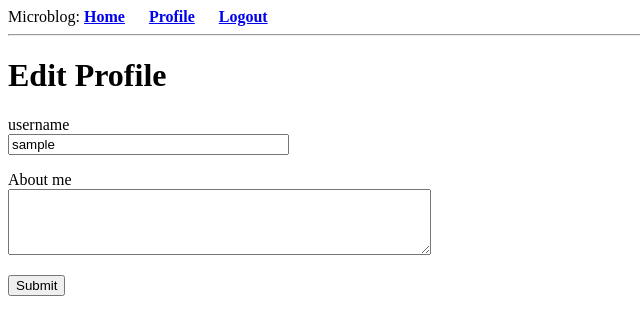
After one commit to Anikets3103/FLASK2.0, a Flask app: page /edit_profile in a window 1280 px wide. The commit adds this page. Shown: the top 335 px of the page, without its empty margins (0-640 px from the left). Run offline with Flask 3, Linux system fonts and the light colour scheme; the visitor is signed in with stand-in values (Sample User, id 1); data comes from the database, SQL or seed files in the repository; both versions use the stored data as it was after the commit.

Commit message:
add user profile features and update templates

```diff
--- a/app/__init__.py
+++ b/app/__init__.py
@@ -12,7 +12,7 @@ migrate = Migrate(app, db)
 from flask_login import LoginManager
 
 login = LoginManager(app)
-login.login_view = login
+login.login_view = "login"
 
 from app import routes,models
 
--- a/app/forms.py
+++ b/app/forms.py
@@ -1,9 +1,35 @@
 from flask_wtf import FlaskForm
-from wtforms import StringField, PasswordField, BooleanField, SubmitField
-from wtforms.validators import DataRequired
+from wtforms import StringField, PasswordField, BooleanField, SubmitField,TextAreaField
+from wtforms.validators import DataRequired,Email,ValidationError,EqualTo,Length
+import sqlalchemy as sa
+from app import db
+from app.models import User
+
 
 class Loginform(FlaskForm):
     username = StringField("Username",validators=[DataRequired()])
     password = PasswordField("Password",validators=[DataRequired()])
     remember_me = BooleanField("Remember Me")
     submit = SubmitField("Sign In")
+
+
+class RegistrationForm(FlaskForm):
+    username = StringField("Username",validators=[DataRequired()])
+    email = StringField("Email",validators=[DataRequired(),Email()])
+    password = PasswordField("Password",validators=[DataRequired()])
+    password2 = PasswordField("Confirm Password",validators=[DataRequired(),EqualTo("password")])
+    submit = SubmitField("Register")
+
+    def validate_username(self,username):
+        user = db.session.scalar(sa.select(User).where(User.username == username.data))
+        if user is not None:
+            raise ValidationError("Please enter a different username!")
+    def validate_email(self,email):
+        email = db.session.scalar(sa.select(User).where(User.email == email.data))
+        if email is not None:
+            raise ValidationError("Please enter a different email address!")
+
+class EditProfileForm(FlaskForm):
+    username = StringField("username",validators=[DataRequired()])
+    about_me = TextAreaField("About me",validators=[Length(min=0,max=140)])
+    submit = SubmitField("Submit")
--- a/app/models.py
+++ b/app/models.py
@@ -6,6 +6,8 @@ from datetime import datetime,timezone
 from werkzeug.security import generate_password_hash,check_password_hash
 from app import login
 from flask_login import UserMixin
+from hashlib import md5
+
 class User(UserMixin,db.Model):
     id: so.Mapped[int] = so.mapped_column(primary_key=True)
 
@@ -17,13 +19,22 @@ class User(UserMixin,db.Model):
 
     posts:so.WriteOnlyMapped["Post"] = so.relationship(back_populates="author")
 
+    about_me:so.Mapped[Optional[str]] = so.mapped_column(sa.String(140))
+
+    last_seen:so.Mapped[Optional[datetime]] = so.mapped_column(default=lambda:datetime.now(timezone.utc))
 
     def __repr__(self):
         return f"<User {self.username}>"
+
     def set_password(self,password):
         self.password_hash = generate_password_hash(password)
+
     def check_password(self,password):
         return check_password_hash(self.password_hash,password)
+
+    def avatar(self,size):
+        digest = md5(self.email.lower().encode("utf-8")).hexdigest()
+        return f'https://www.gravatar.com/avatar/{digest}?d=identicon&s={size}'
 
 class Post(db.Model):
 
@@ -38,4 +49,4 @@ class Post(db.Model):
 
 @login.user_loader
 def user_loader(id):
-    db.session.get(User,int(id))
+    return db.session.get(User,int(id))
--- a/app/routes.py
+++ b/app/routes.py
@@ -1,17 +1,23 @@
 from flask import render_template,flash,redirect,url_for,request
 from app import app
-from app.forms import Loginform
+from app.forms import Loginform,RegistrationForm,EditProfileForm
 from app.models import  User,Post
 from flask_login import current_user, login_user,logout_user,login_required
 from app import db
 import sqlalchemy as sa
 from urllib.parse import urlsplit
+from datetime import datetime,timezone
+
+
+# HOME
 @app.route("/")
 @app.route("/index")
 @login_required
 def index():
-    return render_template("index.html",title="Home",posts=Post.body)
+    posts = db.session.scalars(sa.select(Post)).all()
+    return render_template("index.html",title="Home",posts=posts)
 
+# LOGIN
 @app.route("/login",methods=["GET","POST"])
 def login():
     if current_user.is_authenticated:
@@ -26,10 +32,57 @@ def login():
         next_page = request.args.get("next")
         if not next_page or urlsplit(next_page).netloc!="":
             next_page = url_for("index")
-        return redirect(url_for(next_page))
+        return redirect(next_page)
     return render_template("login.html",title="Sign In",form=form)
 
+# LOGOUT
 @app.route("/logout")
 def logout():
     logout_user()
-    redirect(url_for("index"))
+    return (redirect(url_for("index")))
+@app.route("/register",methods=["GET","POST"])
+def register():
+    if current_user.is_authenticated:
+        return redirect(url_for('index'))
+    form = RegistrationForm()
+    if form.validate_on_submit():
+        user = User(username=form.username.data, email=form.email.data)
+        user.set_password(form.password.data)
+        db.session.add(user)
+        db.session.commit()
+        flash('Congratulations, you are now a registered user!')
+        return redirect(url_for('login'))
+    return render_template('register.html', title='Register', form=form)
+
+# PROFILE
+@app.route("/user/<username>")
+@login_required
+def user(username):
+    u = db.first_or_404(sa.select(User).where(User.username==username))
+    posts = [
+        {'author': user, 'body': 'Test post #1'},
+        {'author': user, 'body': 'Test post #2'}
+    ]
+    return render_template("user.html",posts=posts,user=u)
+
+
+@app.before_request
+def before_request():
+    if current_user.is_authenticated:
+        current_user.last_seen = datetime.now(timezone.utc)
+        db.session.commit()
+
+
+@app.route("/edit_profile",methods=["GET","POST"])
+@login_required
+def edit_profile():
+    form = EditProfileForm()
+    if form.validate_on_submit():
+        current_user.username = form.username.data
+        current_user.about_me = form.about_me.data
+        db.session.commit()
+        return redirect(url_for("edit_profile"))
+    elif request.method=="GET":
+        form.username.data = current_user.username
+        form.about_me.data = current_user.about_me
+    return render_template("edit_profile.html",title="Edit Profile",form=form)
--- /dev/null
+++ b/app/templates/_post.html
@@ -0,0 +1,6 @@
+<table>
+    <tr valaign="top">
+        <td><img src={{user.avatar(36)}}></td>
+        <td>{{user.username}} says: {{post.body}}
+    </tr>
+</table>
--- a/app/templates/base.html
+++ b/app/templates/base.html
@@ -8,12 +8,13 @@
         <title>Welcome to Microblog</title>
         {% endif %}
     </head>
-    <body style="text-align:center">
+    <body>
         <div> Microblog:
-            <a href={{url_for("index")}} style="margin:20px;"><b>Home</b></a>
+            <a href={{url_for("index")}} ><b>Home</b></a>
             {% if current_user.is_anonymous %}
             <a href={{url_for("login")}}><b>Login</b></a>
             {% else %}
+            <a href={{url_for("user",username = current_user.username)}} style="margin:20px"><b>Profile</b></a>
             <a href={{url_for("logout")}}><b>Logout</b></a>
             {% endif %}
         </div>
--- /dev/null
+++ b/app/templates/edit_profile.html
@@ -0,0 +1,22 @@
+{%extends "base.html"%}
+{%block content%}
+    <h1>Edit Profile</h1>
+    <form action="" method="post">
+        {{form.hidden_tag()}}
+        <p>
+            {{form.username.label}}<br>
+            {{form.username(size=32)}}<br>
+            {%for error in form.username.errors %}
+                <span style="color:red;">[{{error}}]</span>
+            {%endfor%}
+        </p>
+        <p>
+            {{form.about_me.label}}<br>
+            {{form.about_me(cols=50,rows=4)}}<br>
+            {%for error in form.about_me.errors%}
+                <span style="color:red;">[{{error}}]</span>
+            {%endfor%}
+        </p>
+        <p>{{form.submit()}}</p>
+    </form>
+{%endblock%}
--- a/app/templates/index.html
+++ b/app/templates/index.html
@@ -1,7 +1,6 @@
 {% extends "base.html" %}
 {%block content%}
-<h1> Hi,{{current_user.username}}! </h1>
-    <h1 style="color:blue;"> Hello, {{user.username}}! </h1>
+    <h1 style="color:navy;"> Hello, {{current_user.username}}! </h1>
     {%for post in posts %}
     <div><p> {{post.author.username}} says: <b>{{post.body}}</b></p></div>
     {% endfor %}
```
Also changed, not shown: app/templates/login.html (+1 -12 lines), app/templates/register.html (added, +37 -0 lines), app/templates/user.html (added, +20 -0 lines), migrations/versions/199a66320010_new_fields_in_user_model.py (added, +34 -0 lines), app.db.
